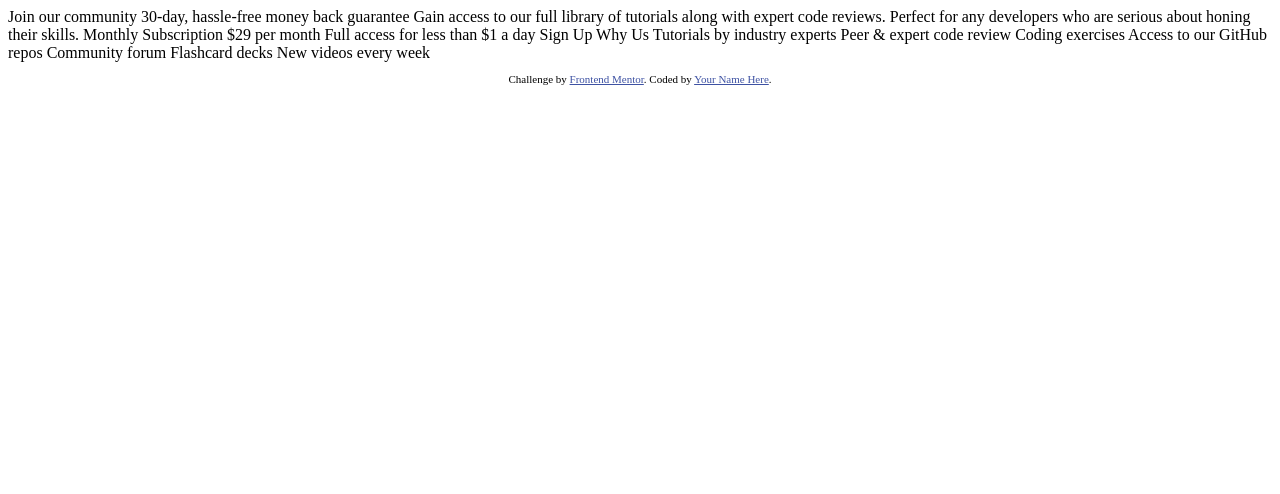
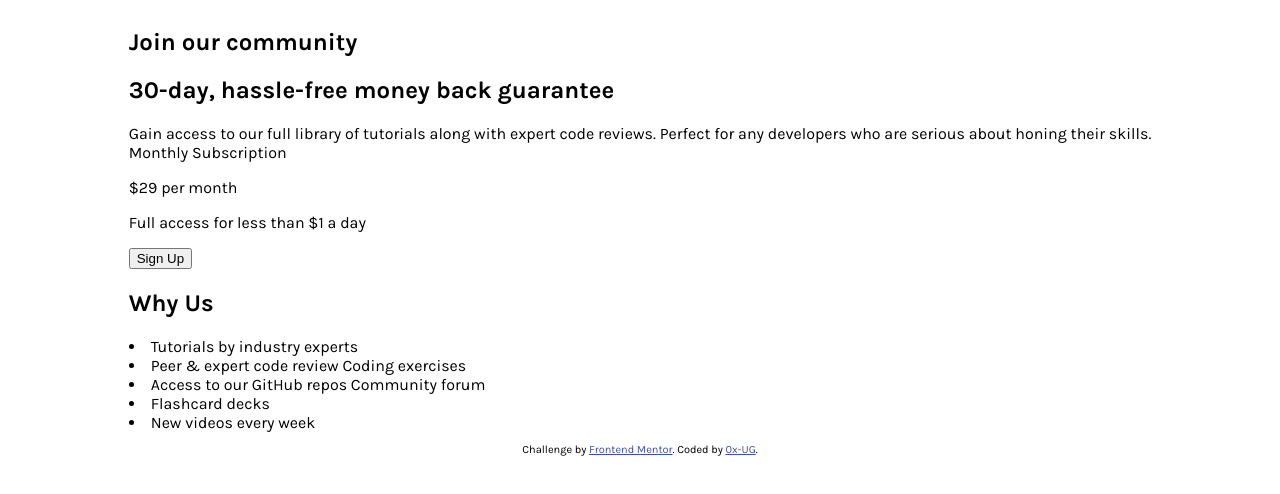
Before and after one commit to 0x-UG/single-price-grid-component, a plain HTML site: page index.html in a window 1280 px wide. Drawn offline with Linux system fonts and the light colour scheme.

Commit message:
written semantic html

```diff
--- a/index.html
+++ b/index.html
@@ -1,49 +1,88 @@
 <!DOCTYPE html>
 <html lang="en">
 	<head>
-  <meta charset="UTF-8">
-  <meta name="viewport" content="width=device-width, initial-scale=1.0"> <!-- displays site properly based on user's device -->
+		<meta charset="UTF-8" />
+		<meta
+			name="viewport"
+			content="width=device-width, initial-scale=1.0"
+		/>
+		<!-- displays site properly based on user's device -->
 
-  <link rel="icon" type="image/png" sizes="32x32" href="./images/favicon-32x32.png">
-
+		<link
+			rel="icon"
+			type="image/png"
+			sizes="32x32"
+			href="./images/favicon-32x32.png"
+		/>
+		<link rel="stylesheet" href="style.css" />
+		<link rel="preconnect" href="https://fonts.googleapis.com" />
+		<link
+			rel="preconnect"
+			href="https://fonts.gstatic.com"
+			crossorigin
+		/>
+		<link
+			href="https://fonts.googleapis.com/css2?family=Karla:wght@400;700&display=swap"
+			rel="stylesheet"
+		/>
 		<title>Frontend Mentor | Single Price Grid Component</title>
 
 		<!-- Feel free to remove these styles or customise in your own stylesheet 👍 -->
 		<style>
-    .attribution { font-size: 11px; text-align: center; }
-    .attribution a { color: hsl(228, 45%, 44%); }
+			.attribution {
+				font-size: 11px;
+				text-align: center;
+			}
+			.attribution a {
+				color: hsl(228, 45%, 44%);
+			}
 		</style>
 	</head>
 	<body>
-  Join our community
+		<main class="container">
+			<section class="card__first">
+				<h1>Join our community</h1>
+				<h2>
+					30-day, hassle-free money back guarantee
+				</h2>
+				Gain access to our full library of tutorials
+				along with expert code reviews. Perfect for any
+				developers who are serious about honing their
+				skills.
+			</section>
 
-  30-day, hassle-free money back guarantee
+			<section class="card__second">
+				Monthly Subscription
+				<p>&dollar;29 per month</p>
+				<p>Full access for less than &dollar;1 a day</p>
+				<button class="btn">Sign Up</button>
+			</section>
 
-  Gain access to our full library of tutorials along with expert code reviews.
-  Perfect for any developers who are serious about honing their skills.
-
-  Monthly Subscription
-
-  &dollar;29 per month
-
-  Full access for less than &dollar;1 a day
-
-  Sign Up
-
-  Why Us
-
-  Tutorials by industry experts
-  Peer &amp; expert code review
-  Coding exercises
-  Access to our GitHub repos
-  Community forum
-  Flashcard decks
-  New videos every week
+			<section class="card__third">
+				<h2>Why Us</h2>
+				<li>Tutorials by industry experts</li>
+				<li>
+					Peer &amp; expert code review Coding
+					exercises
+				</li>
+				<li>
+					Access to our GitHub repos Community
+					forum
+				</li>
+				<li>Flashcard decks</li>
+				<li>New videos every week</li>
+			</section>
+		</main>
 
 		<footer>
 			<p class="attribution">
-      Challenge by <a href="https://www.frontendmentor.io?ref=challenge" target="_blank">Frontend Mentor</a>.
-      Coded by <a href="#">Your Name Here</a>.
+				Challenge by
+				<a
+					href="https://www.frontendmentor.io?ref=challenge"
+					target="_blank"
+					>Frontend Mentor</a
+				>. Coded by
+				<a href="https://github.com/0x-UG">0x-UG</a>.
 			</p>
 		</footer>
 	</body>
--- a/style.css
+++ b/style.css
@@ -0,0 +1,14 @@
+*,
+*::before,
+*::after {
+	box-sizing: border-box;
+}
+
+html {
+	font-family: "Karla", sans-serif;
+	display: flex;
+	flex-direction: column;
+	justify-content: center;
+	align-items: center;
+	font-size: 1rem;
+}
```
Lines whose indentation alone changed are shown as unchanged.
